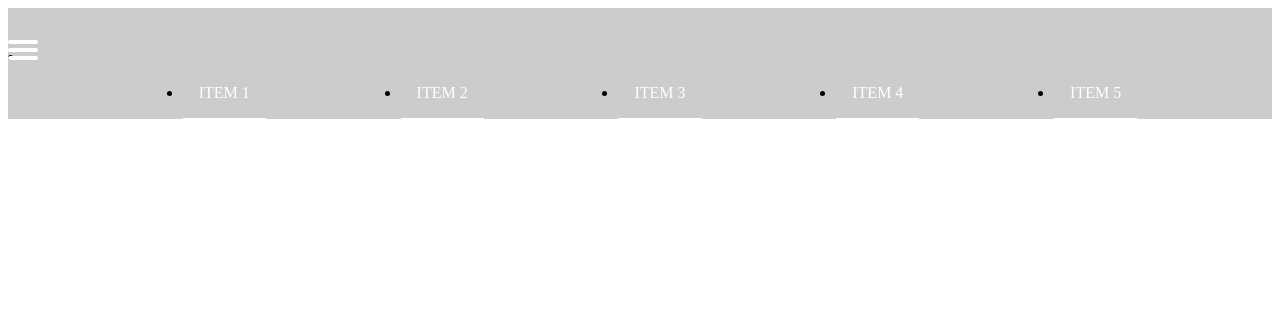
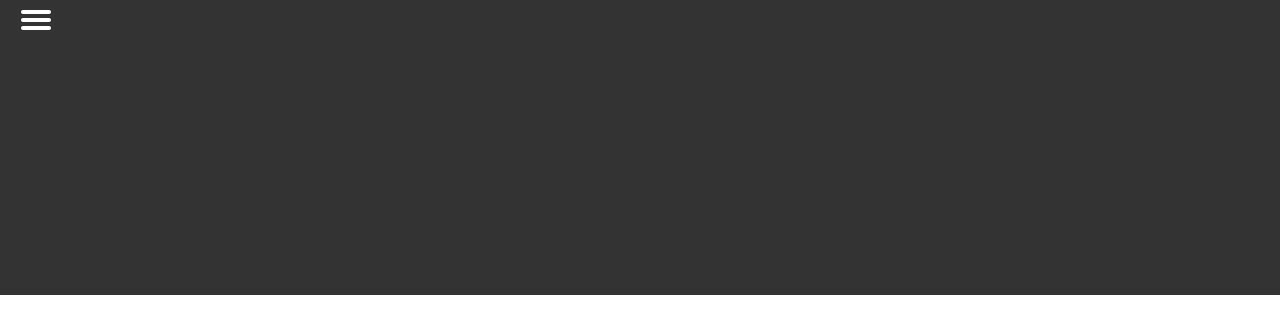
Before and after one commit to jquispe33/BuenasPracticas, a plain HTML site: page index.html in a window 1280 px wide. Drawn offline with Linux system fonts and the light colour scheme.

Commit message:
Tercer commit

```diff
--- a/index.html
+++ b/index.html
@@ -8,13 +8,10 @@
 </head>
 <body>
     <header class="header">
-
         <nav class="top-bar">
-
-                <li class="icon-menu" id="icon-menu">
-                    <li class=" icon-bar"></li>
-                </li>
-
+            <div class="icon-menu" id="icon-menu">
+                <div class="icon-bar"></div>
+            </div>
             <section class="top-bar-section">
              <ul class="main-menu" id="main-menu">
                 <li class="main-menu__item"><a href="#" class="main-menu__link">Item 1</a></li>
@@ -26,7 +23,6 @@
             </section>
         </nav>
     </header>
-
     <script src="script.js"></script>
 </body>
 </html>
--- a/script.js
+++ b/script.js
@@ -1,6 +1,6 @@
-let iconMenu = document.getElementById('icon-menu');
+const iconMenu = document.getElementById('icon-menu');
 const mainMenu = document.getElementById('main-menu');
 
 iconMenu.addEventListener('click', () =>
   mainMenu.classList.toggle('show')
-);
+)
--- a/styles.css
+++ b/styles.css
@@ -1,11 +1,9 @@
 body {
-    margin: ;
-    /*background-color: #ccc;*/
+    margin: 0;
 }
 
 .top-bar {
-    /*background: #333;*/
-    background-color: #ccc;
+   background: #333;
  }
 
 @media screen and (min-width: 768px) {
@@ -14,7 +12,7 @@
     }
 }
 
-  .top-bar .icon-menu { /*OK*/
+.icon-menu {
     display: flex;
     justify-content: center;
     align-items: center;
@@ -48,50 +46,48 @@
     top: 0.5em;
 }
 
-  /*Este lo tapa*/
- /* .main-menu  {
-    background: #333;
+.main-menu  {
+    background-color: #333;
     padding-left: 0;
     margin-top: 0;
-    margin-bottom: 0;
     margin-left: 0;
     list-style: none;
     position: relative;
     left: -100%;
     transition: all 0.3s;
-  }*/
+}
 
-  .main-menu .main-menu__item .main-menu__link{
+.main-menu__link{
     color: #fff;
     text-decoration: none;
 }
 
 @media screen and (min-width: 768px) {
-      .top-bar-section .main-menu{
+    .main-menu__link{
     display: flex;
     justify-content: space-evenly;
     left: 0;
   }
 }
 
-   .main-menu.show { /*falta*/
+.main-menu.show {
     left: 0;
 }
 
-   .main-menu .main-menu__item {  /*falta*/
+.main-menu__item {
     padding: 1em;
     border-bottom: 1px solid #fff;
 }
 
-    @media screen and (min-width: 768px) { /*falta*/
-    .top-bar-section li {
+@media screen and (min-width: 768px) {
+  .main-menu__link {
       border-bottom: none;
       text-transform: uppercase;
   }
-    .top-bar-section li:hover {
+  .main-menu__link:hover {
       background: grey;
   }
-    .top-bar-section li:hover a {
+  .main-menu:hover main-menu__link {
       color: #000;
   }
 }
```
Lines whose indentation alone changed are shown as unchanged.
